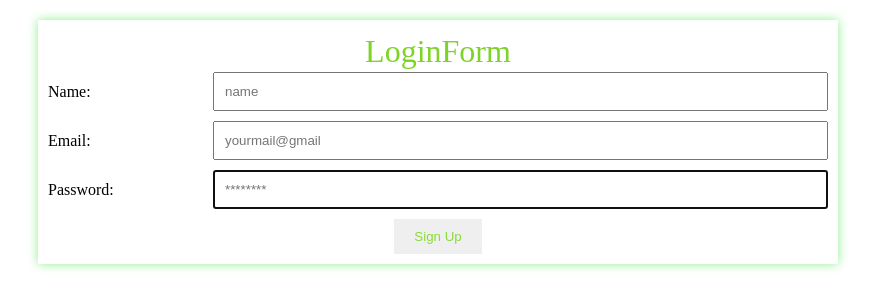
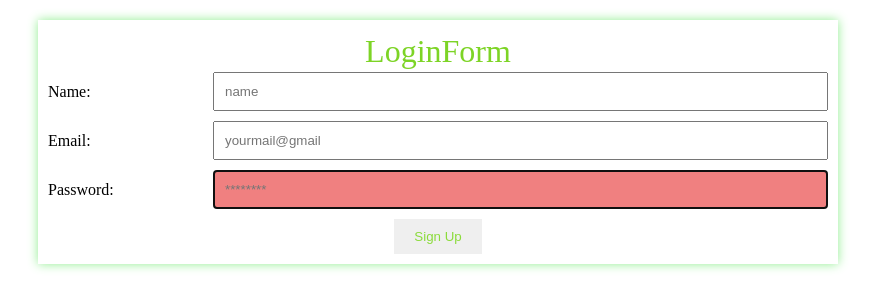
Before and after one commit to Khametova/new-React, a React (Vite) app: page / in a window 1280 px wide. Shown: the top 308 px of the page, without its empty margins (202-1077 px from the left). Built offline with nearby package versions, Linux system fonts and the light colour scheme.

Commit message:
add "valid, invalid"

```diff
--- a/package.json
+++ b/package.json
@@ -10,6 +10,7 @@
     "preview": "vite preview"
   },
   "dependencies": {
+    "classnames": "^2.5.1",
     "react": "^19.2.4",
     "react-dom": "^19.2.4"
   },
--- a/src/components/LoginForm/LoginForm.module.css
+++ b/src/components/LoginForm/LoginForm.module.css
@@ -42,3 +42,11 @@
   border: none;
   color: rgb(139, 219, 59);
 }
+
+.validInput {
+  background-color: lawngreen;
+}
+
+.invalidInput {
+  background-color: lightcoral;
+}
--- a/src/components/LoginForm/index.jsx
+++ b/src/components/LoginForm/index.jsx
@@ -1,5 +1,11 @@
 import { useState } from "react";
 import styles from "./LoginForm.module.css";
+import classNames from "classnames";
+
+const LOGIN_FOR_REG_EXP = {
+  email: /^.+@.+$/,
+  password: /^(?=.*[A-Z])(?=.*[a-z])(?=.*[!@#$%^&*])(?=.*[\d]).{8,32}$/,
+};
 
 function LoginForm() {
   const [name, setName] = useState("");
@@ -24,6 +30,11 @@ function LoginForm() {
     setEmail("");
     setPassword("");
   };
+
+  const inputPasswordClaassName = classNames(styles.formInput, {
+    [styles.validInput]: LOGIN_FOR_REG_EXP.password.test(password),
+    [styles.invalidInput]: !LOGIN_FOR_REG_EXP.password.test(password),
+  });
 
   return (
     <div className={styles.containerForm}>
@@ -56,7 +67,7 @@ function LoginForm() {
         <label className={styles.labelForm}>
           <span className={styles.inputCaption}>Password:</span>
           <input
-            className={styles.formInput}
+            className={inputPasswordClaassName}
             type="password"
             email="password"
             value={password}
```
Also changed, not shown: 1 other file (tests, documents, lock files or other folders).
